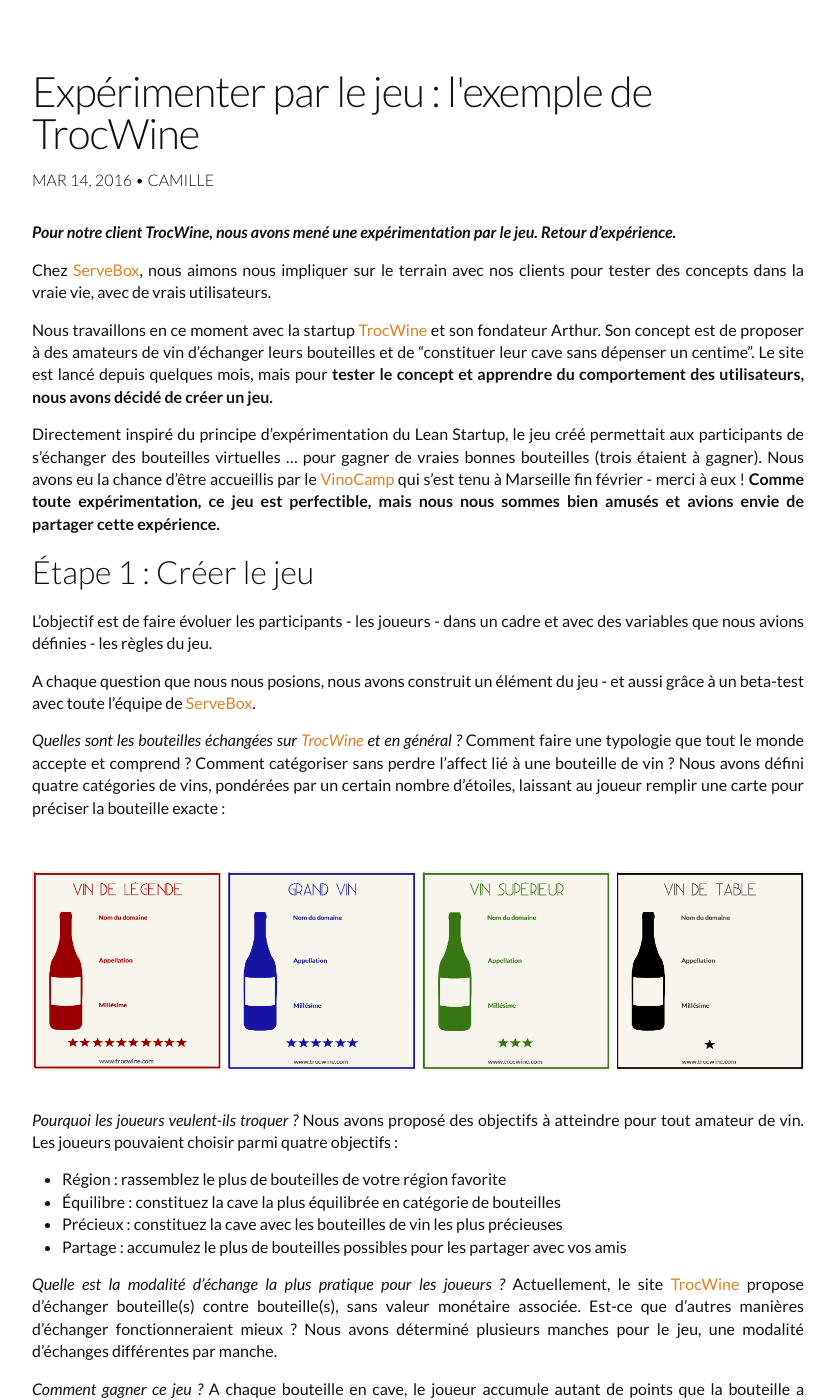
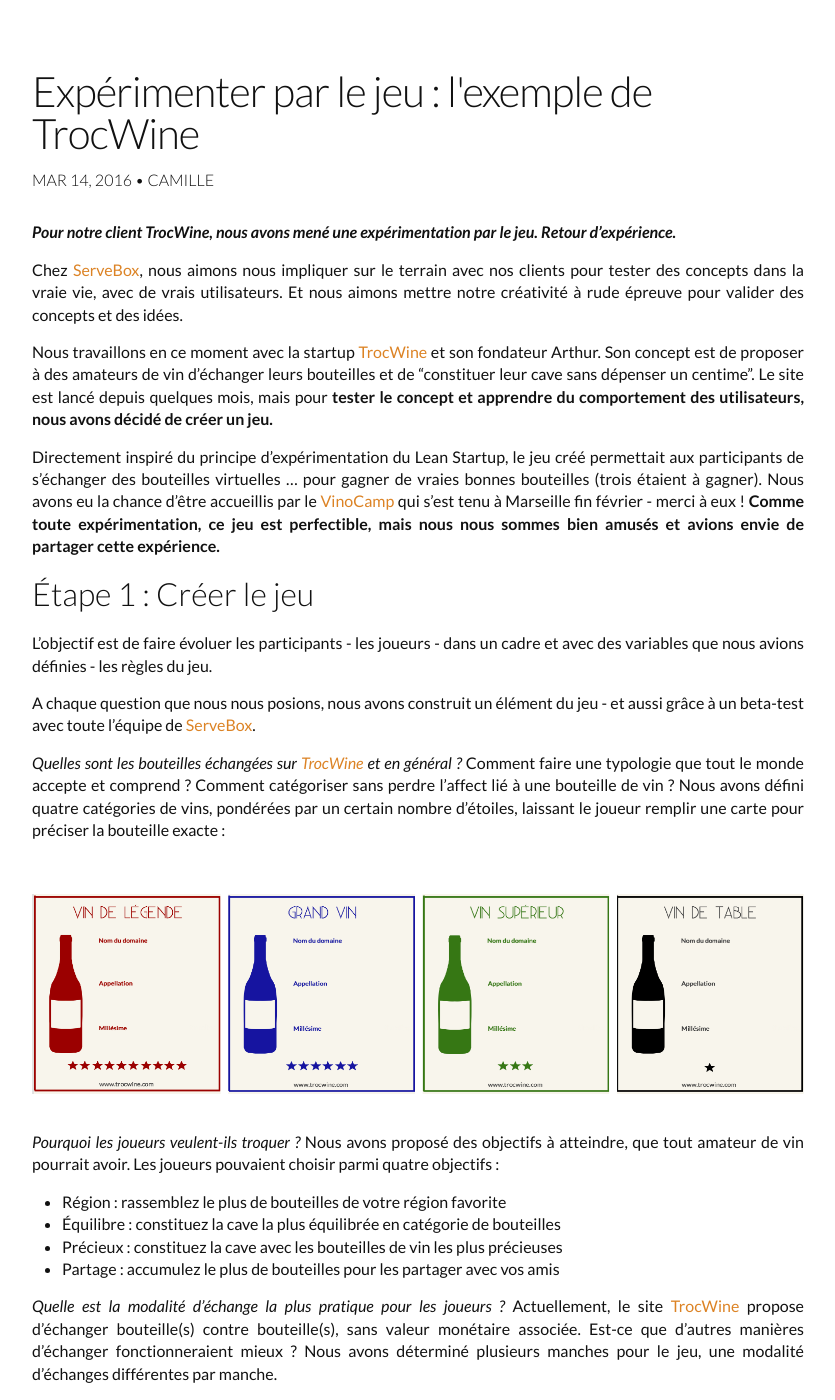
Before and after one commit to servebox/servebox.github.io, a Jekyll site: the page built from _posts/2016-03-15-trocwine-jeu.md, in a window 1280 px wide and 1400 px high, scrolled down 363 px. Shown: the whole window, without its empty margins (222-1057 px from the left). Built offline with Jekyll 4.4.1, drawn with Linux system fonts in a browser that asks for light colours; comment, search, counter and statistics services are not loaded; some of the changed text lies outside the part shown.

Commit message:
corrections

```diff
--- a/_posts/2016-03-15-trocwine-jeu.md
+++ b/_posts/2016-03-15-trocwine-jeu.md
@@ -8,7 +8,7 @@
 ---
 ***Pour notre client TrocWine, nous avons mené une expérimentation par le jeu. Retour d'expérience.***
 
-Chez [ServeBox](https://servebox.com/), nous aimons nous impliquer sur le terrain avec nos clients pour tester des concepts dans la vraie vie, avec de vrais utilisateurs.
+Chez [ServeBox](https://servebox.com/), nous aimons nous impliquer sur le terrain avec nos clients pour tester des concepts dans la vraie vie, avec de vrais utilisateurs. Et nous aimons mettre notre créativité à rude épreuve pour valider des concepts et des idées.
 
 Nous travaillons en ce moment avec la startup [TrocWine](http://www.trocwine.com/) et son fondateur Arthur. Son concept est de proposer à des amateurs de vin d’échanger leurs bouteilles et de “constituer leur cave sans dépenser un centime”. Le site est lancé depuis quelques mois, mais pour **tester le concept et apprendre du comportement des utilisateurs, nous avons décidé de créer un jeu.**
 
@@ -20,7 +20,7 @@
 
 A chaque question que nous nous posions, nous avons construit un élément du jeu - et aussi grâce à un beta-test avec toute l’équipe de [ServeBox](https://servebox.com/).
 
-*Quelles sont les bouteilles échangées sur [TrocWine](http://www.trocwine.com/) et en général ?* Comment faire une typologie que tout le monde accepte et comprend ? Comment catégoriser sans perdre l’affect lié à une bouteille de vin ? Nous avons défini quatre catégories de vins, pondérées par un certain nombre d’étoiles, laissant au joueur remplir une carte pour préciser la bouteille exacte :
+*Quelles sont les bouteilles échangées sur [TrocWine](http://www.trocwine.com/) et en général ?* Comment faire une typologie que tout le monde accepte et comprend ? Comment catégoriser sans perdre l’affect lié à une bouteille de vin ? Nous avons défini quatre catégories de vins, pondérées par un certain nombre d’étoiles, laissant le joueur remplir une carte pour préciser la bouteille exacte :
 
 <br/>
 <div style="text-align: center">
@@ -28,13 +28,12 @@
 </div>
 <br/>
 
-*Pourquoi les joueurs veulent-ils troquer ?* Nous avons proposé des objectifs à atteindre pour tout amateur de vin. Les joueurs pouvaient choisir parmi quatre objectifs :
+*Pourquoi les joueurs veulent-ils troquer ?* Nous avons proposé des objectifs à atteindre, que tout amateur de vin pourrait avoir. Les joueurs pouvaient choisir parmi quatre objectifs :
 
  - Région : rassemblez le plus de bouteilles de votre région favorite
  - Équilibre : constituez la cave la plus équilibrée en catégorie de bouteilles
- - Précieux : constituez la cave avec les bouteilles de vin les
-   plus précieuses
- - Partage : accumulez le plus de bouteilles possibles pour les partager avec vos amis
+ - Précieux : constituez la cave avec les bouteilles de vin les plus précieuses
+ - Partage : accumulez le plus de bouteilles pour les partager avec vos amis
 
 *Quelle est la modalité d’échange la plus pratique pour les joueurs ?* Actuellement, le site [TrocWine](http://www.trocwine.com/) propose d’échanger bouteille(s) contre bouteille(s), sans valeur monétaire associée. Est-ce que d’autres manières d’échanger fonctionneraient mieux ? Nous avons déterminé plusieurs manches pour le jeu, une modalité d’échanges différentes par manche.
 
@@ -75,7 +74,9 @@
 
 Nous avions surtout peur que le jeu “ne prenne pas”. Au contraire, les participants se sont tous prêtés au jeu et avec enthousiasme. Si bien que nous avons dû les arrêter !
 
-**Voilà pour cette première aventure de notre jeu, mais d’autres se préparent !**
+Sans vous révéler tous les résultats, nous sommes satisfaits du jeu et de ce que nous avons appris, sur le Lean Startup en action et pour [TrocWine](http://www.trocwine.com/).
+
+**Cette nouvelle aventure d'expérimentation par le jeu s'arrête ici, mais d’autres se préparent !**
 
 Pour suivre les aventures du TrocWine, vous pouvez [vous inscrire sur le site](http://www.trocwine.com/), la suivre [sur Twitter](https://twitter.com/trocwine), voire votez pour elle pour [la startup de l’année sur BonjourIdée](http://bonjouridee.com/trocwine/).
 
```
Also changed, not shown: other parts of _posts/2016-03-15-trocwine-jeu.md (+1 -1 lines).
